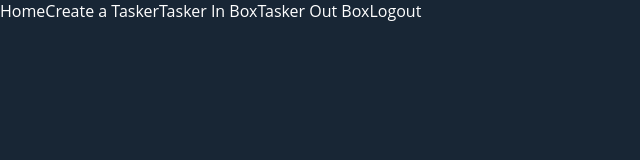
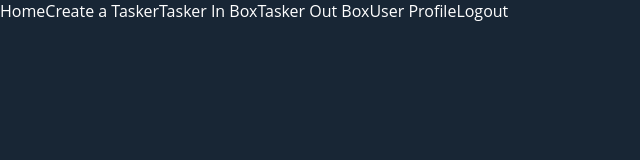
Before and after one commit to willjantscher/SDI_Capstone, a React (Create React App) app in the folder at-at/: page /authenticated_user in a window 1280 px wide. Shown: the top 160 px of the page, without its empty margins (0-640 px from the left). Built offline with nearby package versions, Linux system fonts and the light colour scheme; a web font is replaced by a local one.

Commit message:
added link to user profile

```diff
--- a/at-at/src/navbar/Navbar.jsx
+++ b/at-at/src/navbar/Navbar.jsx
@@ -43,8 +43,10 @@ class Navbar extends React.Component {
           <rux-tab id="tab-id-4"
             onClick={() => {this.props.history.push('/authenticated_user/tasker_outbox')}}
           >Tasker Out Box</rux-tab>
+          <rux-tab id="tab-id-4"
+            onClick={() => {this.props.history.push('/authenticated_user/user_profile' )}}
+          >User Profile</rux-tab>
         </rux-tabs>
-
 
         <rux-clock timezone={DateTime.local().zoneName} hideDate small></rux-clock>
 
```
